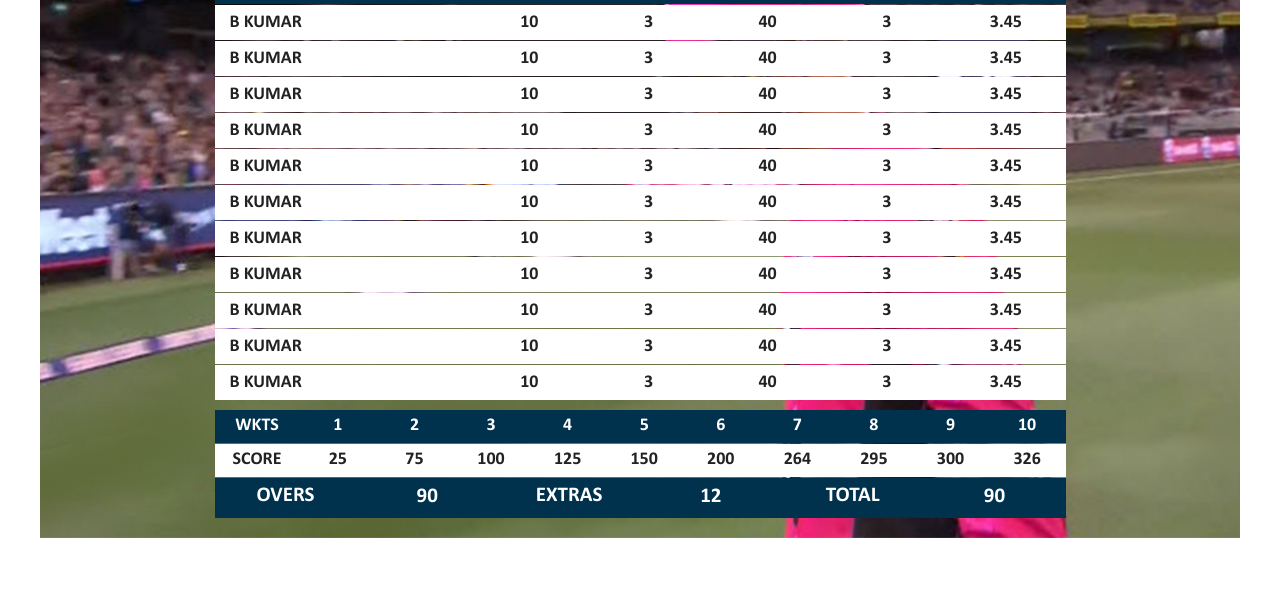
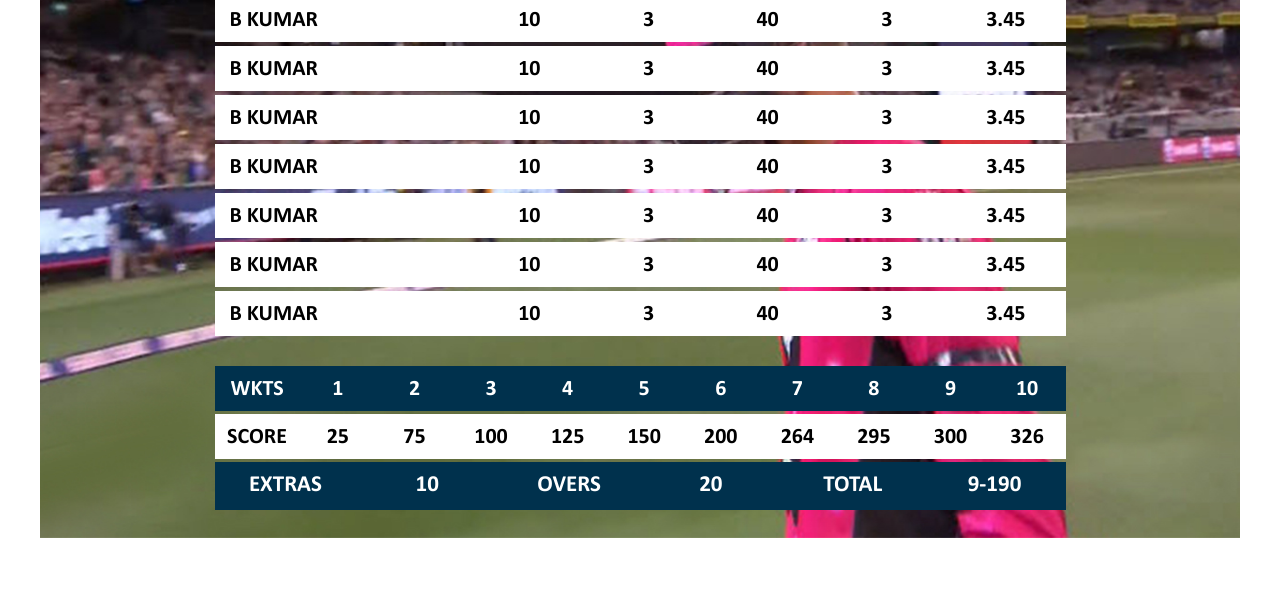
Before and after one commit to vgmahes88/Bowling_Card, a plain HTML site: page index.html in a window 1280 px wide. Shown: the part 190-800 px from the top of the page. Drawn offline with Linux system fonts and the light colour scheme.

Commit message:
Add files via upload

```diff
--- a/css/bowl_scard.css
+++ b/css/bowl_scard.css
@@ -18,7 +18,7 @@
 }
 body
 {
-	 font-family: 'Calibri-Bold';
+	font-family: 'Calibri-Bold';
 	-webkit-font-smoothing: antialiased;
 	-moz-osx-font-smoothing: grayscale;
 }
@@ -29,6 +29,10 @@ body
   margin:0 auto;
   background-image:url("../img/bg.jpg");
   background-size:100% 100%;
+}
+.sc_bowl_top_head
+{
+	height:22px;
 }
 .sc_bl_container_sb
 {
@@ -45,18 +49,12 @@ body
 {
 	clear:both;
 }
-.bowl_top_head
-{
-	/*height:45px;*/
-	height: 45px;
-}
 .scbowlheader_r {
-   /* background-image: url("../img/header.png");
+    /*background-image: url("../img/header.png");
     background-size: 100% 100%;*/
 	background: rgb(0,49,77);
     height: 103px;
-    /*margin-bottom:27px;*/
-	margin-bottom: 5px;
+    margin-bottom:8px;
 }
 .sc_bowl_leftlogo {
     width: 16%;
@@ -71,12 +69,12 @@ body
 	position: relative;
 }
 .sc_bowl_left_ct {
-    width:77%;
+    width: 77%;
     float: left;
 }
 .sc_bowl_right_ct
 {
-	width:23%;
+	width: 23%;
     float: left;
 }
 .sc_bat_dt {
@@ -88,19 +86,22 @@ body
 }
 .sc_bat_dt h4 {
     color: rgb(255,246,7);
-    font-size: 25px;
+    font-size: 21px;
     margin-top: 0px;
     vertical-align: middle;
     display: table-cell;
     text-transform: uppercase;
 }
-.scbowl_header_h h5 sub{
-	bottom:5px;
-	position:relative;
-}
 .scbowl_header_h {
     margin-top: 11px;
     left: 6%;
+    position: relative;
+}
+.scbowl_header_h h5 span {
+    padding-left: 10px;
+}
+.scbowl_header_h h5 sub {
+    bottom: 5px;
     position: relative;
 }
 .scbowl_header_h h4 {
@@ -117,11 +118,6 @@ body
 .scbowl_header_h h5 {
     color: rgb(218,221,55);
     font-size: 21px;
-	font-weight: 400;
-}
-.scbowl_header_h h5 span
-{
-	padding-left: 10px;
 }
 .bowlplayers_c
 {
@@ -136,43 +132,35 @@ body
 .bowling_thead
 {
 	/*background-image: url("../img/blue bg.png");
-    background-size: 100% 100%;
-	/*height:45px;*/
+    background-size: 100% 100%;*/
 	background: rgb(0,49,77);
-	height: 33px;
+	height:45px;
 }
 .overs h4
 {
 	color: #fff;
 	text-transform: uppercase;
-	/*font-size: 19px;*/
-	font-size: 18px;
+	font-size: 22px;
 	margin-top: 0px;
-	/*margin-bottom: 15px;
-	top: 10px;*/
-	margin-bottom: 10px;
-	top: 3px;
+	margin-bottom: 15px;
+	top: 10px;
 	position: relative;
 }
 .bowling_data_h
 {
 	/*background-image: url("../img/white bg.png");
     background-size: 100% 100%;*/
-	background:rgb(255,255,255);
-	height:35px;
+	background: rgb(255,255,255);
+	height:45px;
 	margin-top: 1px;
 	margin-bottom: 1px;
-
 }
 .bowl_player_name h4{
-	color: #222222;
+	color: #000;
 	text-transform: uppercase;
-	/*font-size: 19px;
-	margin-top: 7px;
-	margin-bottom: 8px;*/
-	font-size: 18px;
-	margin-top: 6px;
-	margin-bottom:5px;
+	font-size: 22px;
+	margin-top: 10px;
+	margin-bottom: 11px;
 }
 .bowlplayers_c h4{
 	padding-left:15px;
@@ -180,18 +168,16 @@ body
 .bowl_fow
 {
 	/*background-image: url("../img/blue bg.png");
-    background-size: 100% 100%;
-	/*height:45px;*/
-	height: 33px;
+    background-size: 100% 100%;*/
 	background: rgb(0,49,77);
+	height:45px;
 }
 .inning_runs
 {
 	/*background-image: url("../img/white bg.png");
-    background-size: 100% 100%;
-	/*height:45px;*/
-	background:rgb(255,255,255);
-	height: 33px;
+    background-size: 100% 100%;*/
+	background: rgb(255,255,255);
+	height:45px;
 	margin-top: 1px;
 	margin-bottom: 1px;
 }
@@ -209,45 +195,36 @@ body
 {
 	color:#fff;
 	text-transform:uppercase;
-	/*font-size:19px;
+	font-size:22px;
 	margin-top: 10px;
-	margin-bottom: 10px;*/
-	font-size: 18px;
-	margin-top: 4px;
-	margin-bottom: 4px;
+	margin-bottom: 10px;
 }
 .bowl_fow_runs_take h4
 {
 	color:#fff;
 	text-transform:uppercase;
-	/*font-size:19px;
+	font-size:22px;
 	margin-top: 10px;
-	margin-bottom: 10px;*/
-	font-size: 18px;
-	margin-top: 4px;
-	margin-bottom: 4px;
+	margin-bottom: 10px;
 }
 .inning_runs h4
 {
-	/*color:#000;*/
-	color: #222222;
+	color:#000;
 }
 .scb_bowlft {
     /*background-image: url("../img/white bg.png");
     background-size: 100% 100%;*/
 	background: rgb(0,49,77);
-    /*height: 48px;*/
-	height: 40px;
+    height: 48px;
 }
 .scbowl_left, .scbowl_right {
     width: 50%;
     float: left;
 }
 .scbowl_over_bg {
-    /*background-image: url("../img/small_blue_bg.png");
-    background-size: 100% 100%;
-   /* height: 47px;*/
-   height: 40px;
+   /* background-image: url("../img/small_blue_bg.png");
+    background-size: 100% 100%;*/
+    height: 47px;
 }
 .scb_bowl_cc
 {
@@ -258,27 +235,19 @@ body
 {
 	color:#fff;
 	text-transform:uppercase;
-	/*margin-top:10px;
+	margin-top:10px;
 	margin-bottom:10px;
-	font-size: 23px;*/
-	margin-top: 5px;
-	margin-bottom: 5px;
-	font-size: 21px;
+	font-size: 23px;
 }
 .scfbowl_runs h3
 {
 	text-transform:uppercase;
-	/*margin-top:10px;
+	margin-top:10px;
 	margin-bottom:10px;
-	font-size: 23px;*/
-	margin-top: 6px;
-	margin-bottom: 6px;
-	font-size: 21px;
-	/*color:#000;*/
+	font-size: 23px;
 	color: #fff;
 }
 .bowl_player_sctn
 {
-	/*margin-bottom:30px;*/
-	margin-bottom:10px;
+	margin-bottom:30px;
 }
--- a/index.html
+++ b/index.html
@@ -8,11 +8,10 @@
 </head>
 <body>
 	<div class="sc_bowl_cc">
-		<div class="bowl_top_head">
+		<div class="sc_bl_container_sb">
+			<div class="sc_bowl_top_head">
 
 			</div>
-		<div class="sc_bl_container_sb">
-
 			<div class="row scbowlheader_r">
 				<!--<div class="sc_bowl_leftlogo">
 					<div class="bowl_logo_section" align="center">
@@ -132,140 +131,6 @@
 					</div>
 
 
-				</div>
-				<div class="row bowling_data_h">
-					<div class="bowlplayers_c">
-						<div class="bowl_player_name">
-							<h4>B Kumar</h4>
-						</div>
-					</div>
-					<div class="bowlplayers_section">
-						<div class="bowl_player_name" align="center">
-							<h4>10</h4>
-						</div>
-					</div>
-					<div class="bowlplayers_section">
-						<div class="bowl_player_name" align="center">
-							<h4>3</h4>
-						</div>
-					</div>
-					<div class="bowlplayers_section">
-						<div class="bowl_player_name" align="center">
-							<h4>40</h4>
-						</div>
-					</div>
-					<div class="bowlplayers_section">
-						<div class="bowl_player_name" align="center">
-							<h4>3</h4>
-						</div>
-					</div>
-					<div class="bowlplayers_section">
-						<div class="bowl_player_name" align="center">
-							<h4>3.45</h4>
-						</div>
-					</div>
-
-
-				</div>
-				<div class="row bowling_data_h">
-					<div class="bowlplayers_c">
-						<div class="bowl_player_name">
-							<h4>B Kumar</h4>
-						</div>
-					</div>
-					<div class="bowlplayers_section">
-						<div class="bowl_player_name" align="center">
-							<h4>10</h4>
-						</div>
-					</div>
-					<div class="bowlplayers_section">
-						<div class="bowl_player_name" align="center">
-							<h4>3</h4>
-						</div>
-					</div>
-					<div class="bowlplayers_section">
-						<div class="bowl_player_name" align="center">
-							<h4>40</h4>
-						</div>
-					</div>
-					<div class="bowlplayers_section">
-						<div class="bowl_player_name" align="center">
-							<h4>3</h4>
-						</div>
-					</div>
-					<div class="bowlplayers_section">
-						<div class="bowl_player_name" align="center">
-							<h4>3.45</h4>
-						</div>
-					</div>
-
-
-				</div>
-				<div class="row bowling_data_h">
-					<div class="bowlplayers_c">
-						<div class="bowl_player_name">
-							<h4>B Kumar</h4>
-						</div>
-					</div>
-					<div class="bowlplayers_section">
-						<div class="bowl_player_name" align="center">
-							<h4>10</h4>
-						</div>
-					</div>
-					<div class="bowlplayers_section">
-						<div class="bowl_player_name" align="center">
-							<h4>3</h4>
-						</div>
-					</div>
-					<div class="bowlplayers_section">
-						<div class="bowl_player_name" align="center">
-							<h4>40</h4>
-						</div>
-					</div>
-					<div class="bowlplayers_section">
-						<div class="bowl_player_name" align="center">
-							<h4>3</h4>
-						</div>
-					</div>
-					<div class="bowlplayers_section">
-						<div class="bowl_player_name" align="center">
-							<h4>3.45</h4>
-						</div>
-					</div>
-
-
-				</div>
-				<div class="row bowling_data_h">
-					<div class="bowlplayers_c">
-						<div class="bowl_player_name">
-							<h4>B Kumar</h4>
-						</div>
-					</div>
-					<div class="bowlplayers_section">
-						<div class="bowl_player_name" align="center">
-							<h4>10</h4>
-						</div>
-					</div>
-					<div class="bowlplayers_section">
-						<div class="bowl_player_name" align="center">
-							<h4>3</h4>
-						</div>
-					</div>
-					<div class="bowlplayers_section">
-						<div class="bowl_player_name" align="center">
-							<h4>40</h4>
-						</div>
-					</div>
-					<div class="bowlplayers_section">
-						<div class="bowl_player_name" align="center">
-							<h4>3</h4>
-						</div>
-					</div>
-					<div class="bowlplayers_section">
-						<div class="bowl_player_name" align="center">
-							<h4>3.45</h4>
-						</div>
-					</div>
 				</div>
 				<div class="row bowling_data_h">
 					<div class="bowlplayers_c">
@@ -558,24 +423,24 @@
 					<div class="scb_bowl_cc">
 						<div class="scbowl_left scbowl_over_bg">
 							<div class="scbowl_overs" align="center">
-								<h3>Overs</h3>
+								<h3>extras</h3>
 							</div>
 						</div>
 						<div class="scbowl_right">
 							<div class="scfbowl_runs" align="center">
-								<h3>90</h3>
+								<h3>10</h3>
 							</div>
 						</div>
 					</div>
 					<div class="scb_bowl_cc">
 						<div class="scbowl_left scbowl_over_bg">
 							<div class="scbowl_overs" align="center">
-								<h3>Extras</h3>
+								<h3>overs</h3>
 							</div>
 						</div>
 						<div class="scbowl_right">
 							<div class="scfbowl_runs" align="center">
-								<h3>12</h3>
+								<h3>20</h3>
 							</div>
 						</div>
 					</div>
@@ -587,7 +452,7 @@
 						</div>
 						<div class="scbowl_right">
 							<div class="scfbowl_runs" align="center">
-								<h3>90</h3>
+								<h3>9-190</h3>
 							</div>
 						</div>
 					</div>
```
